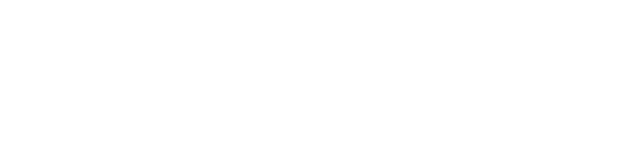
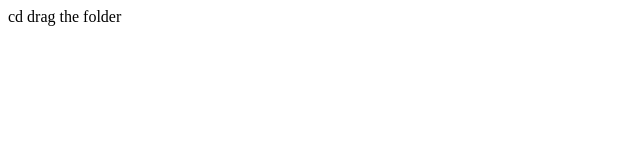
Before and after one commit to lindylouwerse/Practice, a plain HTML site: page git practice/index.html in a window 1280 px wide. Shown: the whole page, without its empty margins (0-640 px from the left). Drawn offline with Linux system fonts and the light colour scheme.

Commit message:
change HTML

```diff
--- a/git practice/index.html
+++ b/git practice/index.html
@@ -10,3 +10,4 @@
 
 </body>
 </html>
+cd drag the folder
```
